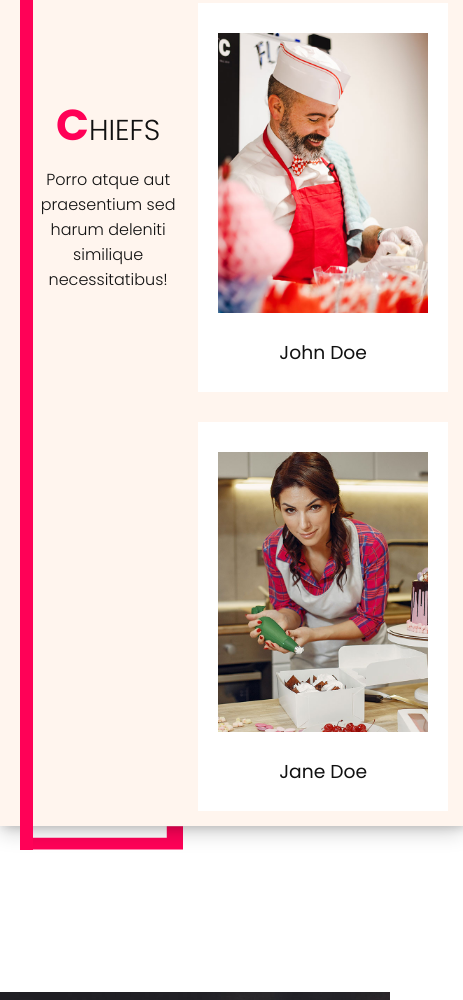
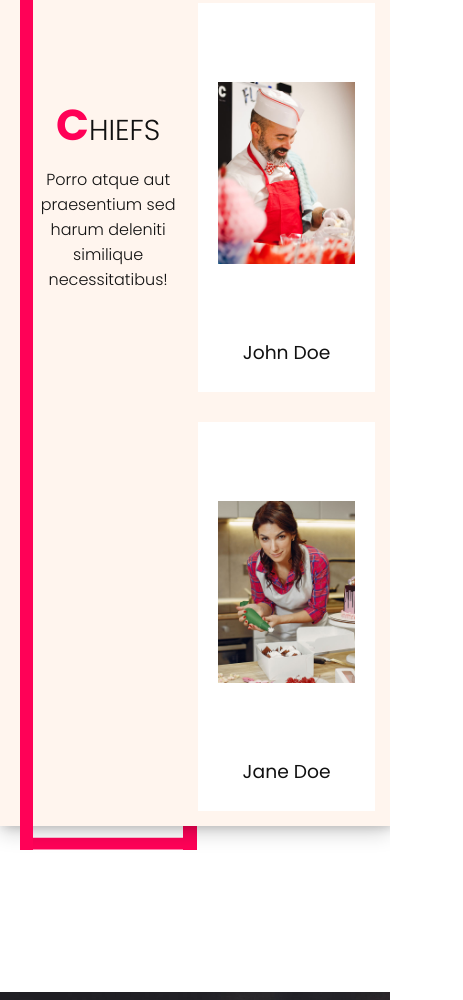
Before and after one commit to tsubbi/CakeShop, a plain HTML site: page index.html in a window 390 px wide. Shown: the part 5711-6711 px from the top of the page, 463 px wide, since content can reach past the window. Drawn offline with nearby package versions, Linux system fonts and the light colour scheme.

Commit message:
fix chief layout

```diff
--- a/index.html
+++ b/index.html
@@ -84,6 +84,7 @@
             <div class="chefs-bg">
                 <div class="border-top"></div>
                 <div class="border-bottom"></div>
+                <div class="border-right"></div>
                 <div class="chef-bg">
                     <div class="title">
                         <h2 class="titleText"><span>C</span>hiefs</h2>
@@ -95,7 +96,7 @@
                     </div>
                 </div>
 
-                <div class="red-border"></div>
+                <div class="border-left"></div>
             </div>
         </section>
 
--- a/scss/_chef.scss
+++ b/scss/_chef.scss
@@ -2,26 +2,32 @@
     padding: 100px 0 ;
     margin: 5vh 0;
     display: grid;
-    grid-template-columns: 5vw clamp(3vw, 3.5vw, 4vw) clamp(150px, 30vw, 400px) auto;
+    grid-template-columns: 5vw clamp(3vw, 3.5vw, 4vw) clamp(150px, 30vw, 350px) clamp(3vw, 3.5vw, 4vw) auto;
     grid-template-rows: 6vw auto 6vw;
 
     &-bg {
         grid-row: 1/-1;
         grid-column: 1/-1;
         display: grid;
-        grid-template-columns: 5vw clamp(3vw, 3.5vw, 4vw) clamp(150px, 30vw, 400px) auto 5vw;
+        grid-template-columns: 5vw clamp(3vw, 3.5vw, 4vw) clamp(150px, 30vw, 350px) clamp(3vw, 3.5vw, 4vw) auto 5vw;
         grid-template-rows: 6vw auto 6vw;
 
         .border-top {
             @extend %borderStyle;
             grid-row: 1/2;
-            clip-path: polygon(100% 100%, 100% 0%, 0% 0%, 0 50%, 90% 50%, 90% 100%);
+            clip-path: polygon(100% 50%, 100% 0%, 0% 0%, 0 50%);
         }
 
         .border-bottom {
             @extend %borderStyle;
-            grid-row: 3/-2;
-            clip-path: polygon(90% 0, 100% 0, 100% 100%, 0 100%, 0 50%, 90% 50%);
+            grid-row: 3/-1;
+            clip-path: polygon(100% 100%, 0 100%, 0 50%, 100% 50%);
+        }
+
+        .border-right {
+            @extend %borderStyle;
+            grid-row: 1/-1;
+            grid-column: 4;
         }
 
         .chef-bg {
@@ -30,7 +36,7 @@
             background: getColor(accentLightColor);
             box-shadow: 4px 0 10px rgba(0, 0, 0, 0.2), 0 6px 20px 0 rgba(0, 0, 0, 0.19);
             display: grid;
-            grid-template-columns: 5vw clamp(3vw, 3.5vw, 4vw) clamp(150px, 30vw, 400px) auto;
+            grid-template-columns: 5vw clamp(3vw, 3.5vw, 45px) clamp(150px, 30vw, 400px) auto;
             z-index: 2;
             place-items: center;
 
@@ -46,21 +52,22 @@
                 display: flex;
                 flex-wrap: wrap;
                 justify-content: space-evenly;
+                width: 100%;
 
                 .box {
                     grid-column: 4/-1;
                     background: white;
                     padding: 20px;
-                    width: 250px;
                     margin: 15px;
+                    flex: 0 1 250px;
                 }
             }
         }
 
-        .red-border {
+        .border-left {
+            @extend %borderStyle;
             grid-column: 2/3;
             grid-row: 1/-1;
-            background-color: getColor(accentRedColor);
             z-index: 3;
         }
     }
--- a/scss/_styleSettings.scss
+++ b/scss/_styleSettings.scss
@@ -79,6 +79,6 @@ $fontAwsomeIcons: (
 }
 
 %borderStyle {
-    grid-column: 2/4;
+    grid-column: 2/5;
     background: getColor(accentRedColor);
 }
```
Also changed, not shown: css/main.css, 1 other file.
